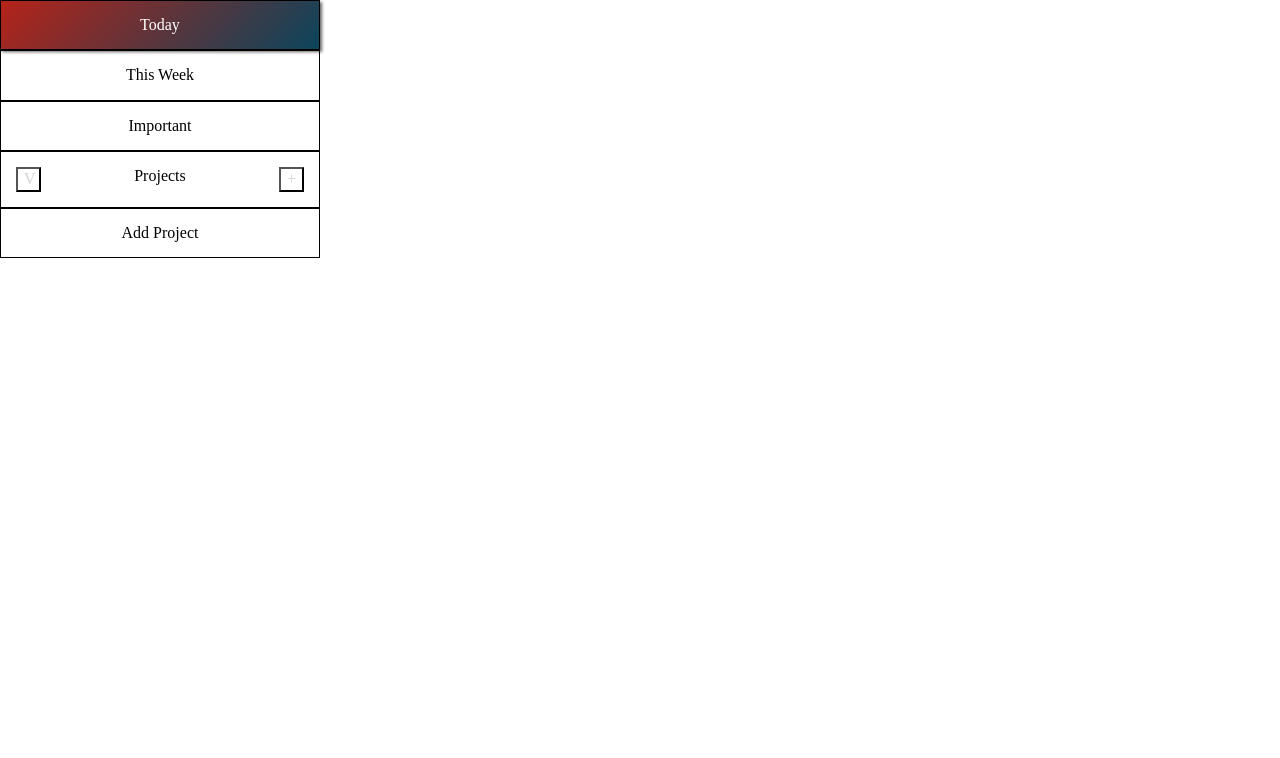
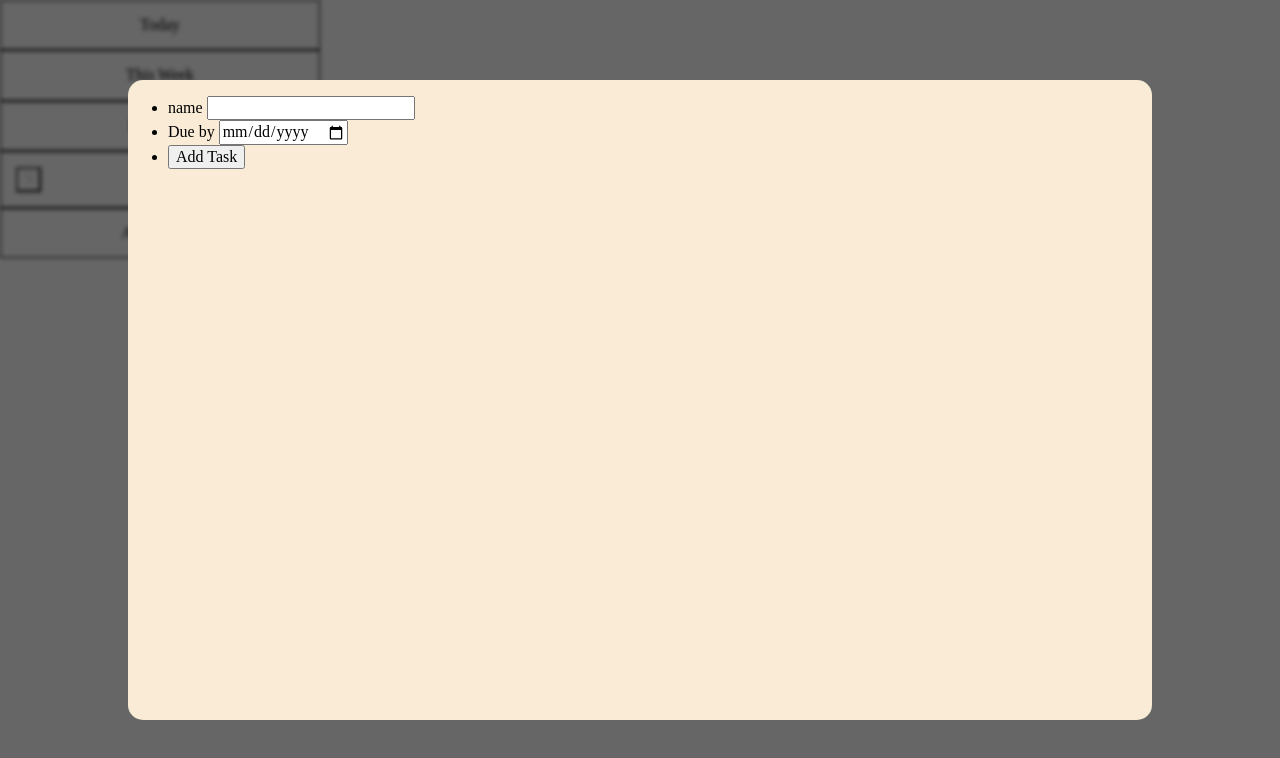
Before and after one commit to andrewstriano/todo, a website built with webpack: page dist/index.html in a window 1280 px wide. Both pictures are taken after a click on the element "Add Project". Built offline with nearby package versions, Linux system fonts and the light colour scheme.

Commit message:
Fix modal

```diff
--- a/src/dom.js
+++ b/src/dom.js
@@ -4,21 +4,26 @@ function expandProjectList() {
 }
 export const projectDropDownButton = document.querySelector(".expand");
 projectDropDownButton.addEventListener("click", expandProjectList);
+export const modal = document.querySelector(".projectModal");
+export const formContainer = document.querySelector(".formContainer");
+export const content = document.querySelector(".content");
 
-export const modal = document.querySelector(".projectModal");
-function toggleModal() {
-  modal.classList.remove("inactive");
-}
-export const formContainer = document.querySelector(".formContainer");
-function openModal() {
-  toggleModal();
-  window.onclick = function (event) {
-    if (event.target !== formContainer && modal.classList.contains("active")) {
-      modal.classList.add("inactive");
-    }
-  };
-  modal.classList.add("active");
+function closeModal() {
+  modal.classList.remove("active");
+  modal.classList.add("inactive");
+  content.classList.remove("isBlurred");
 }
 
+function openModal() {
+  modal.classList.remove("inactive");
+  modal.classList.add("active");
+  content.classList.add("isBlurred");
+
+  modal.addEventListener("click", (e) => {
+    if (e.target !== formContainer) {
+      closeModal();
+    }
+  });
+}
 export const addProjectButton = document.querySelector(".addProjectButton");
 addProjectButton.addEventListener("click", openModal);
--- a/src/style.scss
+++ b/src/style.scss
@@ -56,7 +56,10 @@ html {
   background-color: antiquewhite;
   border-radius: 15px;
 }
-
+.isBlurred {
+  filter: blur(2px);
+  -webkit-filter: blur(2px);
+}
 .inactive {
   display: none;
 }
```
Also changed, not shown: dist/main.js.
